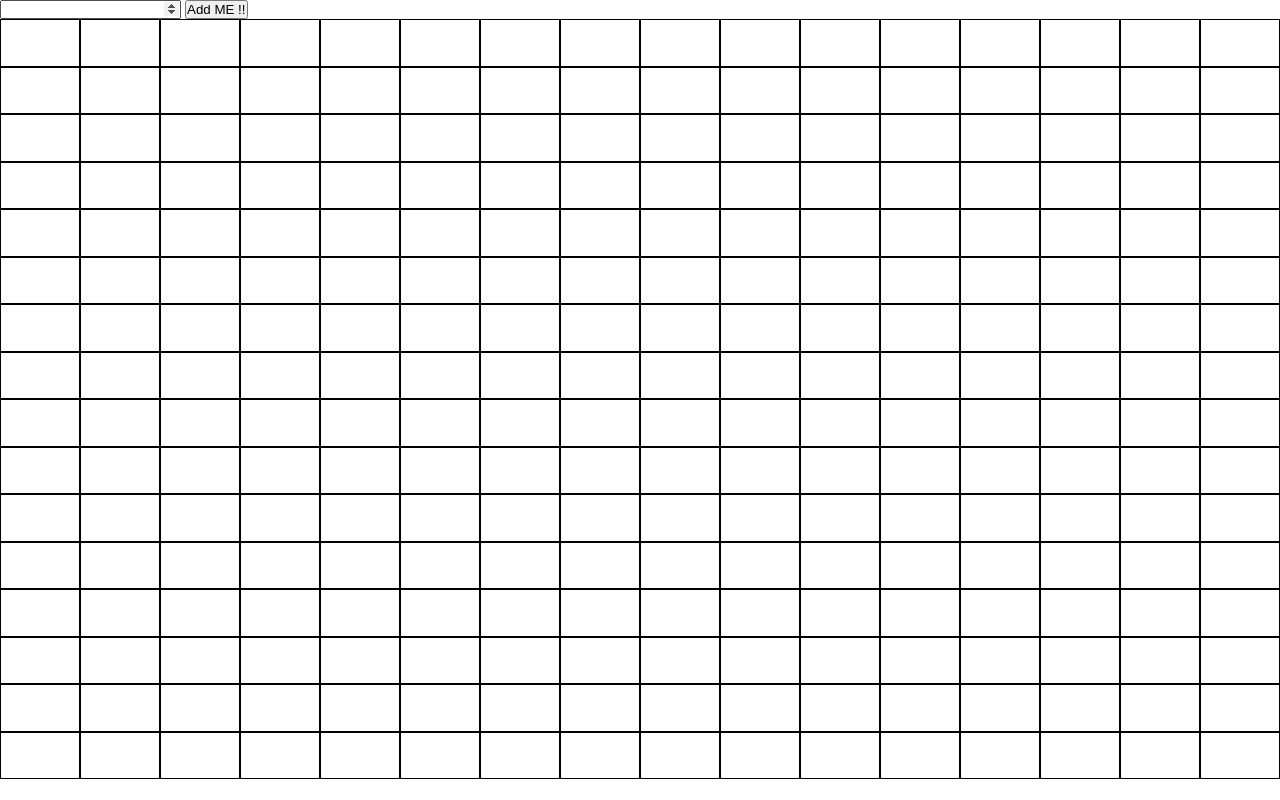
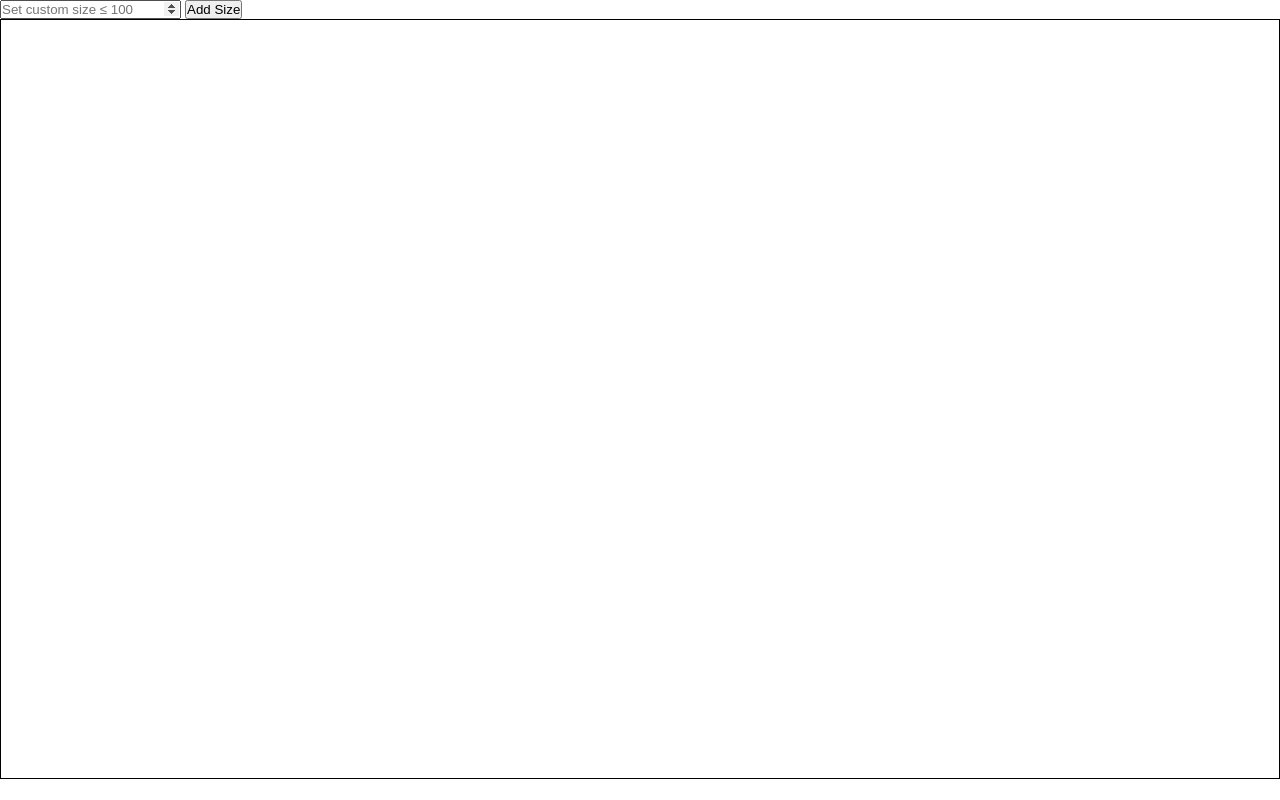
Before and after one commit to AriePriyambadha/Etch-a-Sketch, a plain HTML site: page index.html in a window 1280 px wide. Drawn offline with Linux system fonts and the light colour scheme.

Commit message:
Reposition our function to better readability and limit size to 100

```diff
--- a/index.html
+++ b/index.html
@@ -7,8 +7,13 @@
     <script src="scripts.js" defer></script>
   </head>
   <body>
-    <input type="number" name="item" id="size" />
-    <button id="btnAdd">Add ME !!</button>
+    <input
+      type="number"
+      name="item"
+      id="size"
+      placeholder="Set custom size ≤ 100"
+    />
+    <button id="btnAdd">Add Size</button>
 
     <div id="container"></div>
   </body>
--- a/scripts.js
+++ b/scripts.js
@@ -1,6 +1,23 @@
+function changeRandomColor() {
+  const boxes = document.querySelectorAll("div.smallBox");
+
+  boxes.forEach((box) => {
+    box.addEventListener("mouseover", (event) => {
+      const red = Math.floor(Math.random() * 256);
+      const green = Math.floor(Math.random() * 256);
+      const blue = Math.floor(Math.random() * 256);
+      const rgb = `rgb(${red}, ${green}, ${blue})`;
+
+      event.target.style.setProperty("background-color", rgb);
+    });
+  });
+}
+
 function createGrid(size) {
   const container = document.querySelector("#container");
 
+  // Set the limit grid size up to 100.
+  if (size > 100) size = 100;
   for (let i = 0; i < size; i++) {
     container.append(document.createElement("div"));
   }
@@ -20,33 +37,20 @@ function createGrid(size) {
   changeRandomColor();
 }
 
-function changeRandomColor() {
-  const boxes = document.querySelectorAll("div.smallBox");
-
-  boxes.forEach((box) => {
-    box.addEventListener("mouseover", (event) => {
-      const red = Math.floor(Math.random() * 256);
-      const green = Math.floor(Math.random() * 256);
-      const blue = Math.floor(Math.random() * 256);
-      const rgb = `rgb(${red}, ${green}, ${blue})`;
-
-      event.target.style.setProperty("background-color", rgb);
-    });
-  });
-}
-
+// Event occur when the page load compleatly (start page)
 document.addEventListener("DOMContentLoaded", createGrid(16));
 
 const button = document.querySelector("button");
 const size = document.querySelector("#size");
 
+// Event occur when the user hover mouse to the area
 button.addEventListener("click", () => {
   const size = document.querySelector("#size");
   const container = document.getElementById("container");
   const body = document.querySelector("body");
 
-  console.log(container);
-
+  // Make sure if the container already exist or not,
+  // if exist we need to delete and try to create another one !!
   if (container) {
     container.remove();
 
--- a/styles.css
+++ b/styles.css
@@ -9,7 +9,7 @@
   flex-direction: column;
   width: 100%;
   height: 95vh;
-  /* border: 1px solid black; */
+  border: 1px solid black;
 }
 
 .bigBox {
@@ -18,10 +18,5 @@
 }
 
 .smallBox {
-  border: 1px solid black;
   flex: 1;
 }
-
-/* .changeColor {
-  background-color: red;
-} */
```
